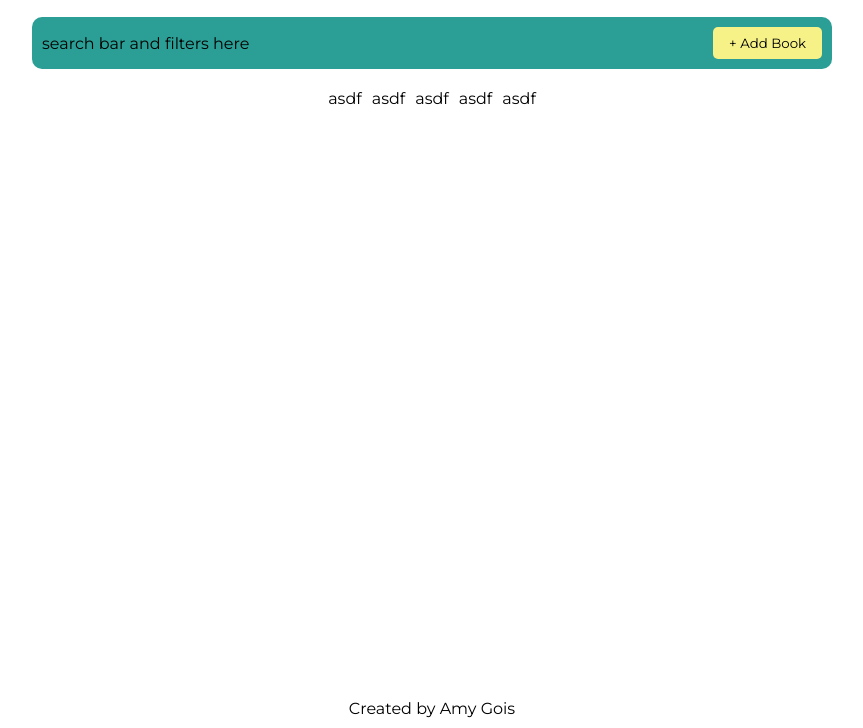
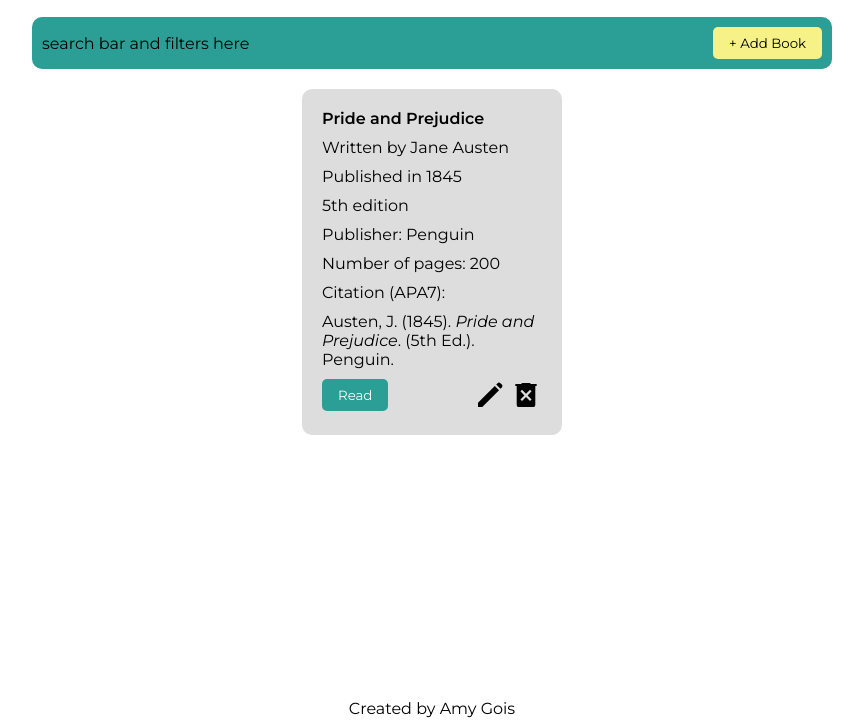
Before and after one commit to AmyGois/little-library, a website: page index.html in a window 1280 px wide. Shown: the part 72-800 px from the top of the page, without its empty margins (208-1071 px from the left). Drawn offline with Linux system fonts and the light colour scheme.

Commit message:
Set card styles

```diff
--- a/index.html
+++ b/index.html
@@ -26,11 +26,23 @@
 
         <div class="cards">
             <!--Book cards generated here with Javascript-->
-            <div>asdf</div>
-            <div>asdf</div>
-            <div>asdf</div>
-            <div>asdf</div>
-            <div>asdf</div>
+            <div class="card">
+                <p>Pride and Prejudice</p>
+                <p>Written by Jane Austen</p>
+                <p>Published in 1845</p>
+                <p>5th edition</p>
+                <p>Publisher: Penguin</p>
+                <p>Number of pages: 200</p>
+                <p>Citation (APA7):</p>
+                <p>Austen, J. (1845). <em>Pride and Prejudice</em>. (5th Ed.). Penguin.</p>
+                <div class="card-buttons">
+                    <button class="card-readBtn status-read">Read</button>
+                    <div>
+                        <img src="./images/edit.svg" alt="edit">
+                        <img src="./images/delete.svg" alt="delete">
+                    </div>
+                </div>
+            </div>
         </div>
     </main>
 
--- a/styles.css
+++ b/styles.css
@@ -11,6 +11,10 @@
     --secondary-background-colour: #ddd;
     --dark-font-colour: #000;
     --light-font-colour: #fff;
+}
+
+* {
+    box-sizing: border-box;
 }
 
 /********************************************
@@ -69,8 +73,61 @@ h1 {
 
 .cards {
     display: flex;
+    flex-wrap: wrap;
     justify-content: center;
     gap: 10px;
+}
+
+.card {
+    max-width: 260px;
+    padding: 20px;
+    background-color: var(--secondary-background-colour);
+    border-radius: 10px;
+    display: flex;
+    flex-direction: column;
+    gap: 10px;
+}
+
+.card p {
+    margin: 0;
+}
+
+.card p:first-child {
+    font-weight: 600;
+}
+
+.card-buttons {
+    display: flex;
+    align-items: end;
+    justify-content: space-between;
+}
+
+.card-readBtn {
+    padding: 0.5rem 1rem;
+    border: none;
+    border-radius: 5px;
+    align-self: flex-start;
+}
+
+.status-read {
+    background-color: var(--primary-colour);
+    color: var(--light-font-colour);
+}
+
+.status-read:active {
+    background-color: var(--primary-colour-variant);
+}
+
+.status-unread {
+    background-color: var(--secondary-colour);
+}
+
+.status-unread:active {
+    background-color: var(--secondary-colour-variant);
+}
+
+.card-buttons img {
+    max-height: 2rem;
 }
 
 /********************************************
```
Also changed, not shown: images/delete.svg (added), images/edit.svg (added).
